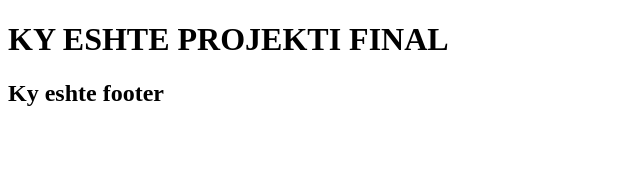
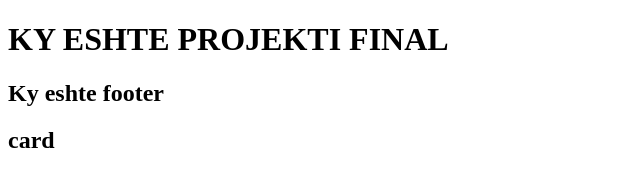
Before and after one commit to florentsahiti/emriProjektit, a plain HTML site: page index.html in a window 1280 px wide. Shown: the full height of the page, 0-640 px from the left. Drawn offline with Linux system fonts and the light colour scheme.

Commit message:
Perfundimi i card

```diff
--- a/index.html
+++ b/index.html
@@ -9,5 +9,7 @@
     <h1>KY ESHTE PROJEKTI FINAL</h1>
 
     <h2>Ky eshte footer</h2>
+
+    <h2>card</h2>
 </body>
 </html>
```
